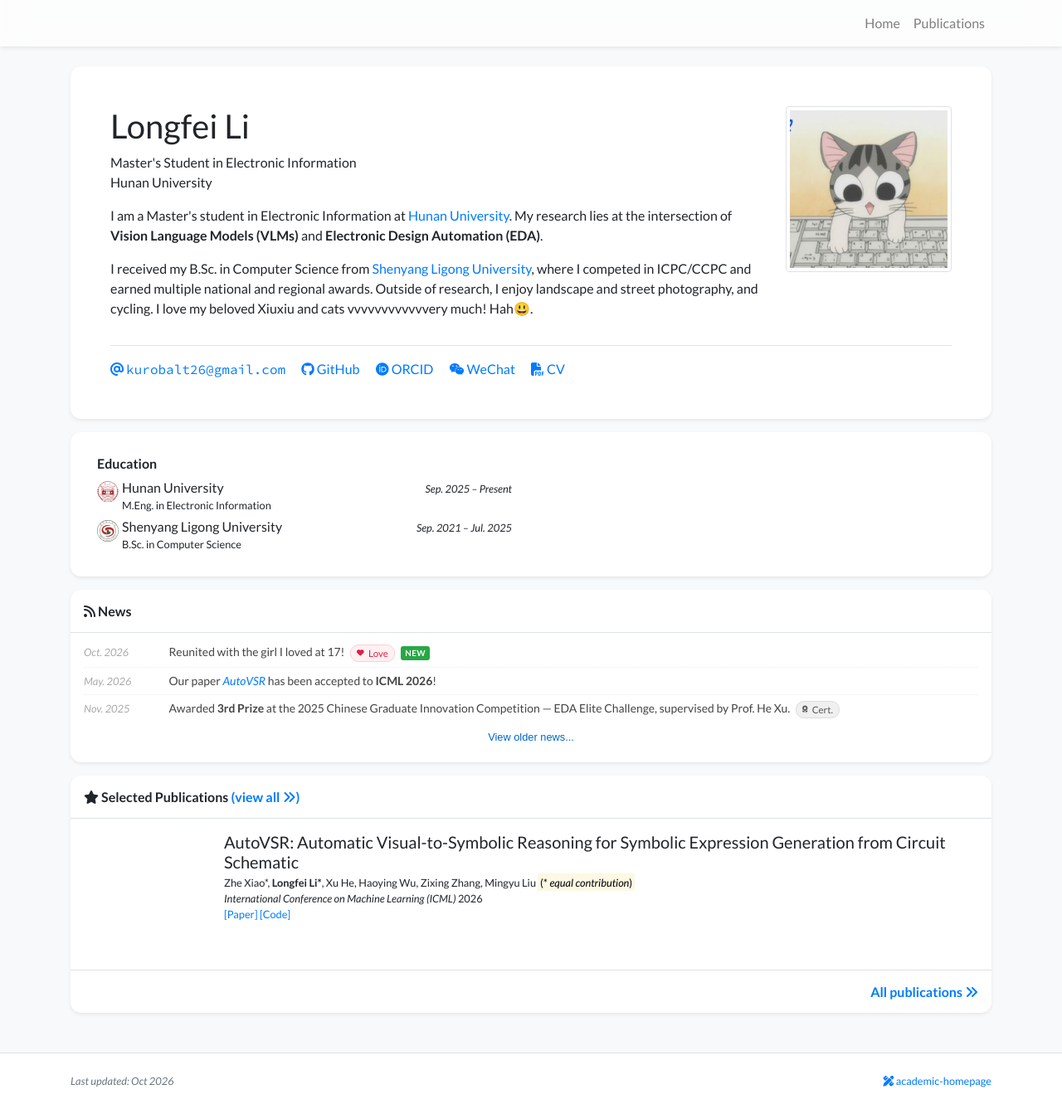
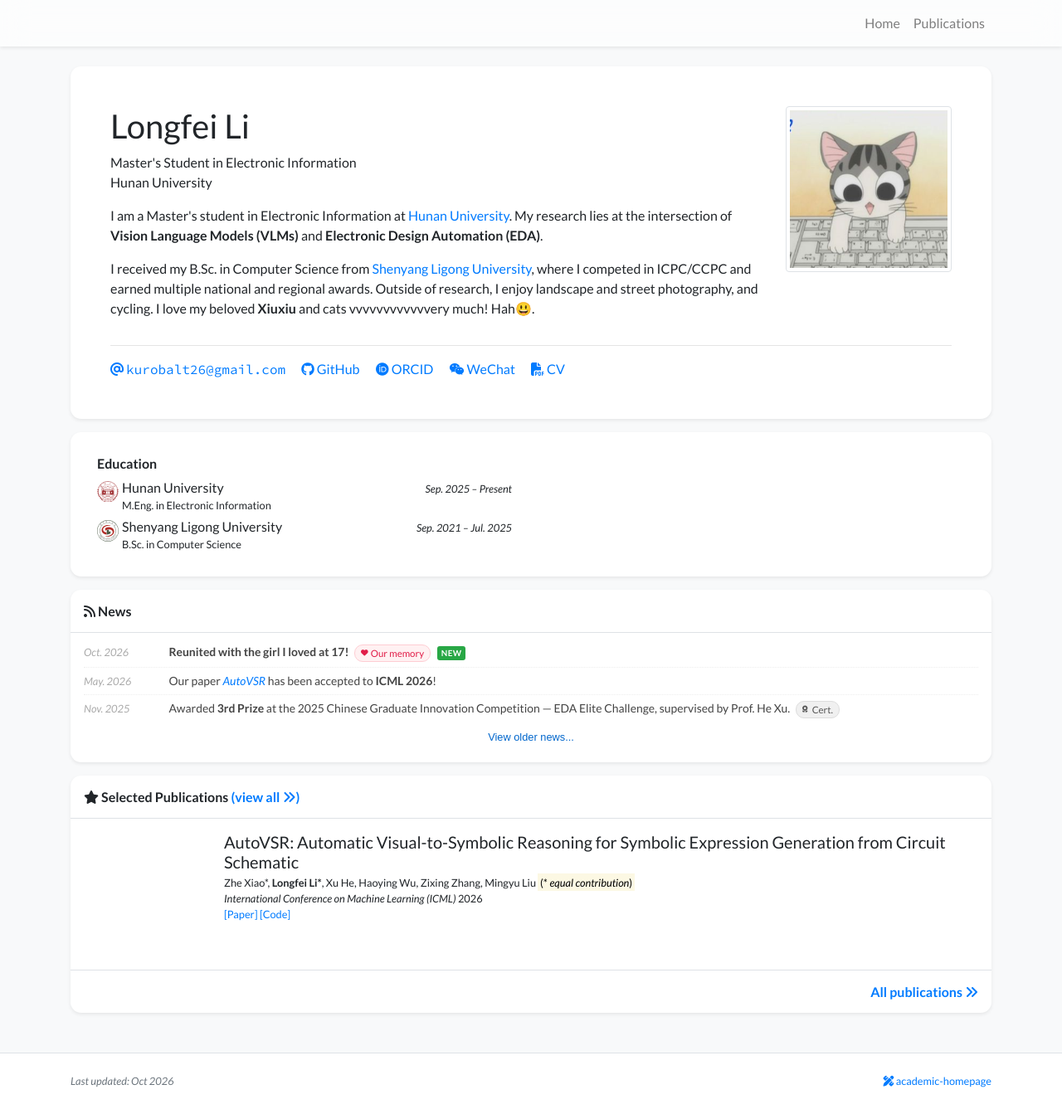
Before and after one commit to LongfeiLi1/page_life, a Jekyll site: the page built from index_layout2.html, in a window 1280 px wide and 1337 px high. Shown: the whole window at 83% size. Built offline with Jekyll 4.4.1, drawn with Linux system fonts in a browser that asks for light colours; nearby versions of some CDN libraries; a style sheet for code colours, icons or effects is not loaded.

Commit message:
update some word

```diff
--- a/_data/profile.yml
+++ b/_data/profile.yml
@@ -24,7 +24,7 @@
   <p>
       I received my B.Sc. in Computer Science from <a href="https://www.sylu.edu.cn/" target="_blank">Shenyang Ligong University</a>,
       where I competed in ICPC/CCPC and earned multiple national and regional awards.
-      Outside of research, I enjoy landscape and street photography, and cycling. I love my beloved Xiuxiu and cats vvvvvvvvvvvvery much! Hah😃.
+      Outside of research, I enjoy landscape and street photography, and cycling. I love my beloved <strong>Xiuxiu</strong> and cats vvvvvvvvvvvvery much! Hah😃.
   </p>
 
 portrait_url: /assets/profile_v2.png
```
Also changed, not shown: _news/2026-10-03-reunited.md (+1 -1 lines).
